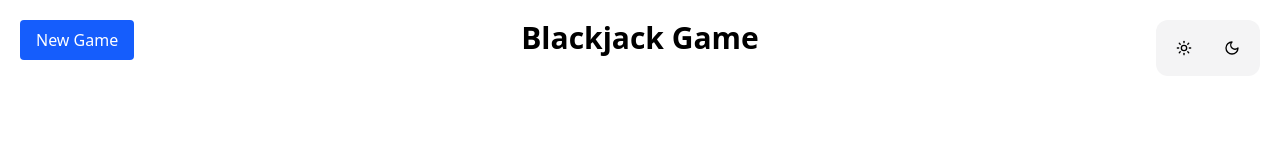
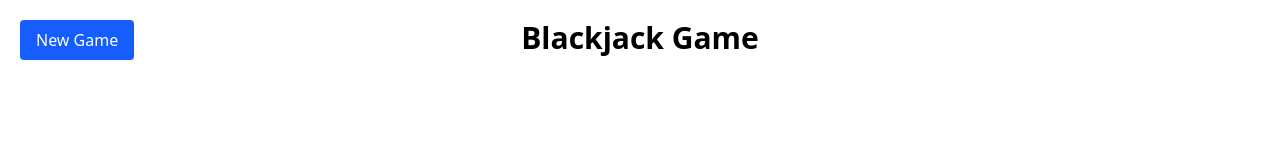
Before and after one commit to nikolakenjic/blackjack-game, a React (Vite) app: page / in a window 1280 px wide. Shown: the top 160 px of the page. Built offline with nearby package versions, Linux system fonts and the light colour scheme.

Commit message:
theme toggle

```diff
--- a/src/App.tsx
+++ b/src/App.tsx
@@ -8,16 +8,17 @@
 import { type Player } from './gameLogic/gameState';
 import HandDisplay from './components/common/HandDisplay';
 
-import { LuSun } from 'react-icons/lu';
-import { LuMoon } from 'react-icons/lu';
-import ThemeButton from './components/common/ThemeButton';
-import { THEMES } from './utils/theme';
+// import { LuSun } from 'react-icons/lu';
+// import { LuMoon } from 'react-icons/lu';
+// import ThemeButton from './components/common/ThemeButton';
+// import { THEMES } from './utils/theme';
 import Button from './components/common/Button';
 import type { Card } from './gameLogic/deck';
 import { useTheme } from './hooks/useTheme';
+import ThemeToggle from './components/layout/ThemeToggle';
 
 function App() {
-  const { setTheme } = useTheme();
+  const { theme, setTheme } = useTheme();
   const [deck, setDeck] = useState<Card[]>([]);
   const [player, setPlayer] = useState<Player | null>(null);
   const [dealer, setDealer] = useState<Player | null>(null);
@@ -54,10 +55,7 @@
         </Button>
       </div>
 
-      <div className="bg-zinc-100 dark:bg-zinc-700 p-2 rounded-xl absolute top-5 right-5 flex gap-2">
-        <ThemeButton icon={LuSun} onClick={() => setTheme(THEMES.LIGHT)} />
-        <ThemeButton icon={LuMoon} onClick={() => setTheme(THEMES.DARK)} />
-      </div>
+      <ThemeToggle theme={theme} setTheme={setTheme} />
 
       <h1 className="font-bold text-3xl mb-6 text-center absolute top-5 dark:text-white">
         Blackjack Game
```
